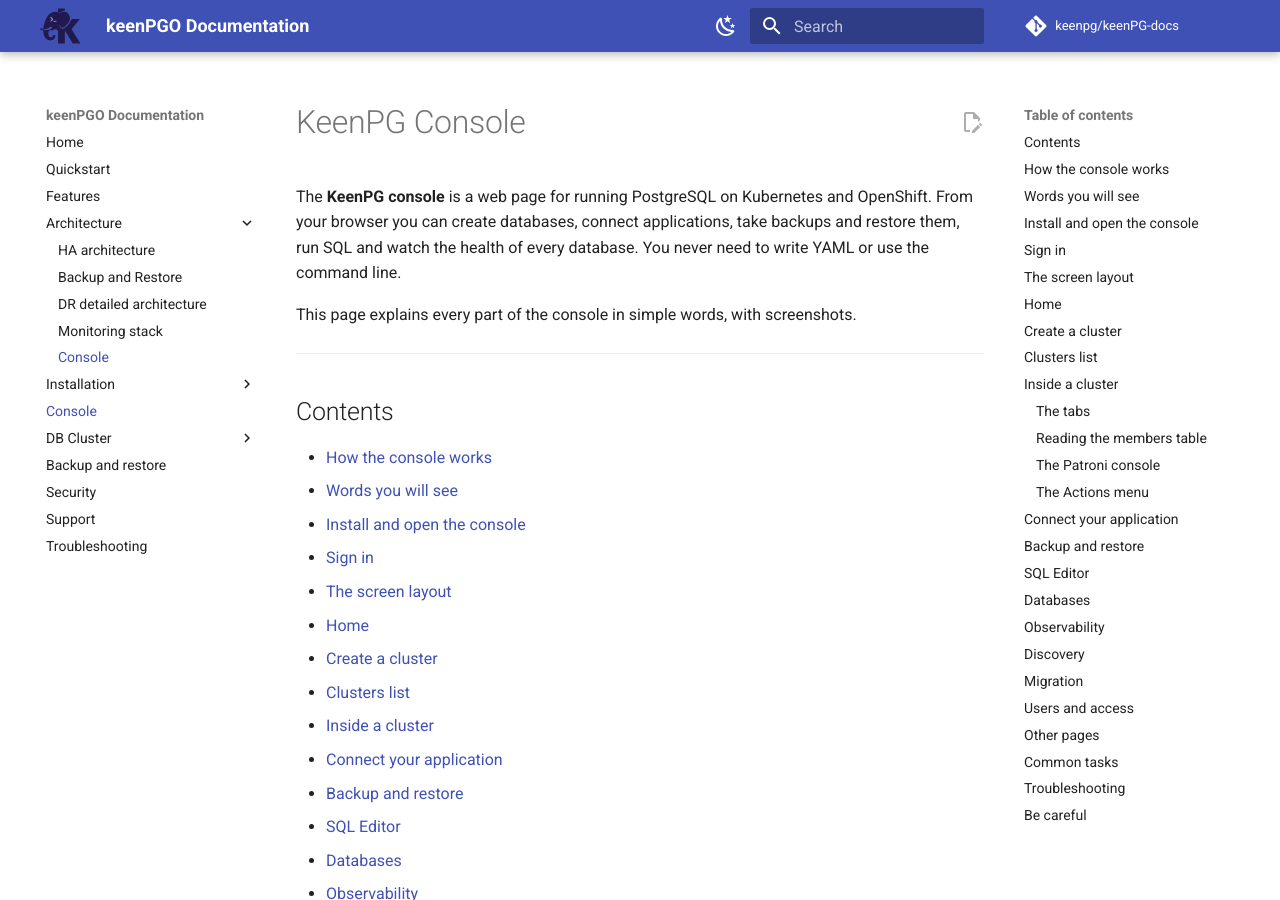
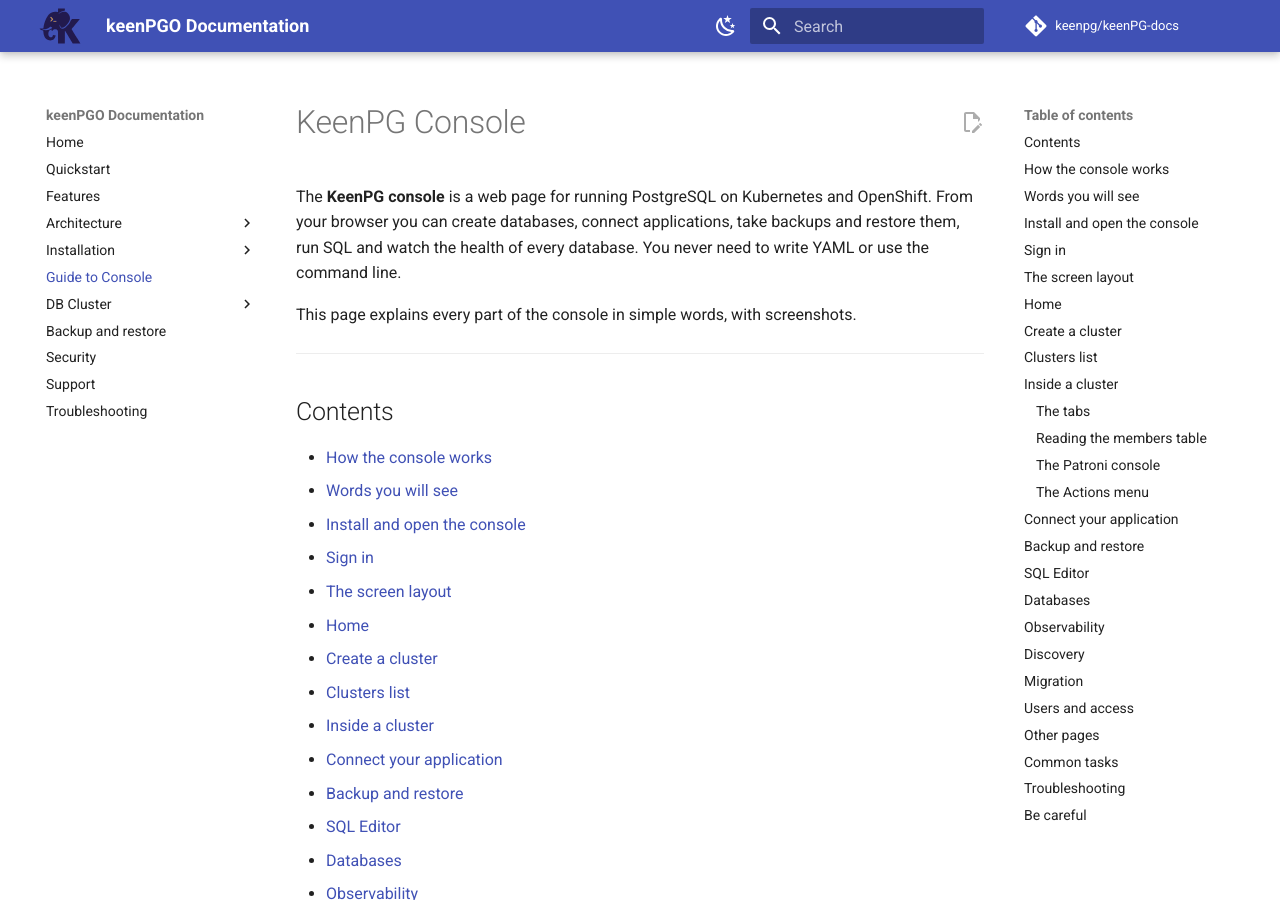
Before and after one commit to keenpg/keenPG-docs, an MkDocs documentation site: the page built from docs/console.md, in a window 1280 px wide and 900 px high. Built offline with MkDocs 1.6.1 and Material for MkDocs 9.7.7, drawn with Linux system fonts in a browser that asks for light colours; nearby versions of some CDN libraries; comment, search, counter and statistics services are not loaded.

Commit message:
Update mkdocs.yml

```diff
--- a/mkdocs.yml
+++ b/mkdocs.yml
@@ -73,7 +73,6 @@ nav:
        - "Backup and Restore": architecture/backupandrestore.md
        - "DR detailed architecture": architecture/dr.md
        - "Monitoring stack": architecture/monitoring.md
-       - "Console": console.md
   - Installation:
        - Installation/index.md
        - "Installation on Minikube": Installation/minikube.md
```
